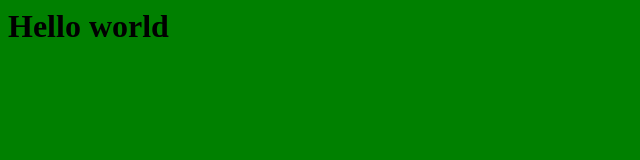
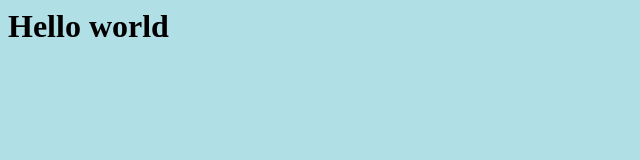
Before and after one commit to howtonails01/howtonails01.github.io, a plain HTML site: page index.html in a window 1280 px wide. Shown: the whole page, without its empty margins (0-640 px from the left). Drawn offline with Linux system fonts and the light colour scheme.

Commit message:
Update index.html

```diff
--- a/index.html
+++ b/index.html
@@ -1,6 +1,6 @@
 <html>
   <head>
-   <body style="background-color:green;">
+   <body style="background-color:powderblue;">
      <title>Simply nails</title>
   <h1>Hello world</h1>
 
```
